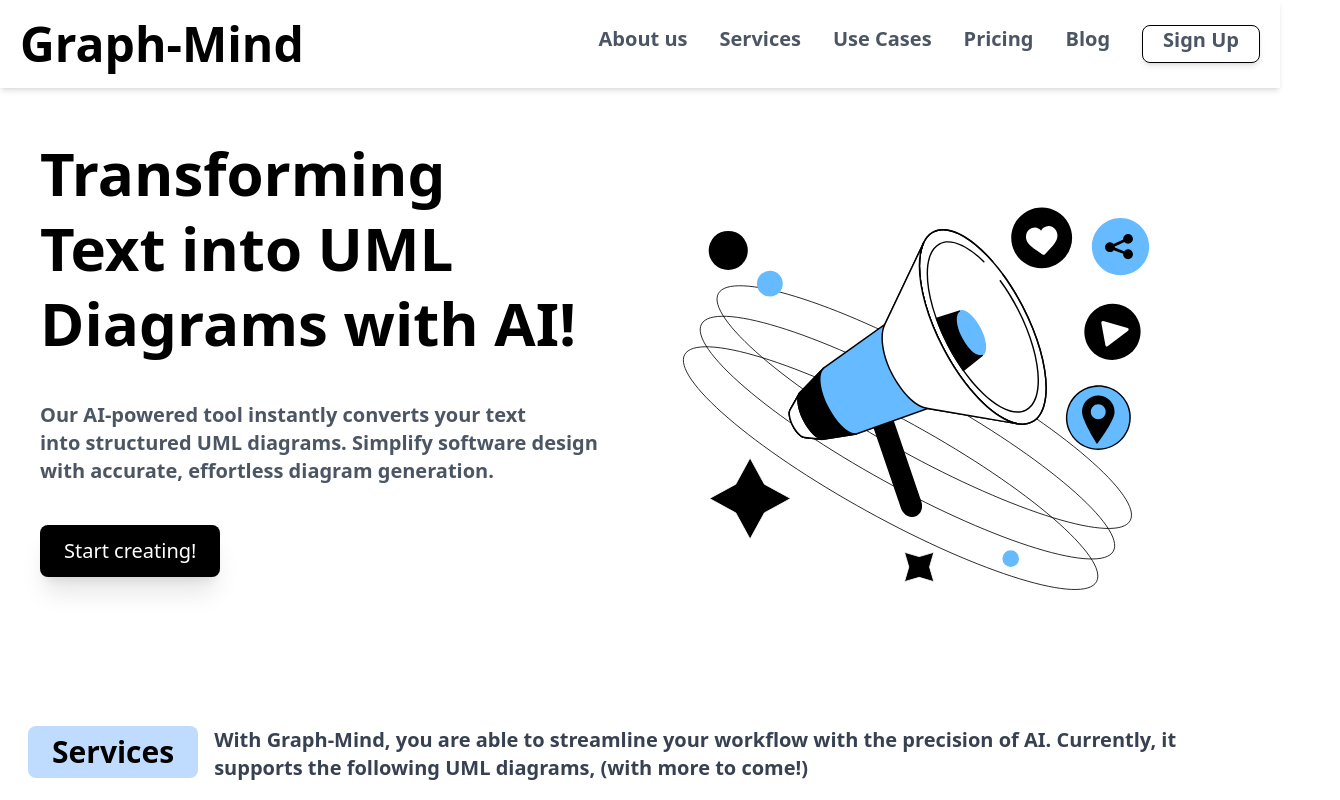
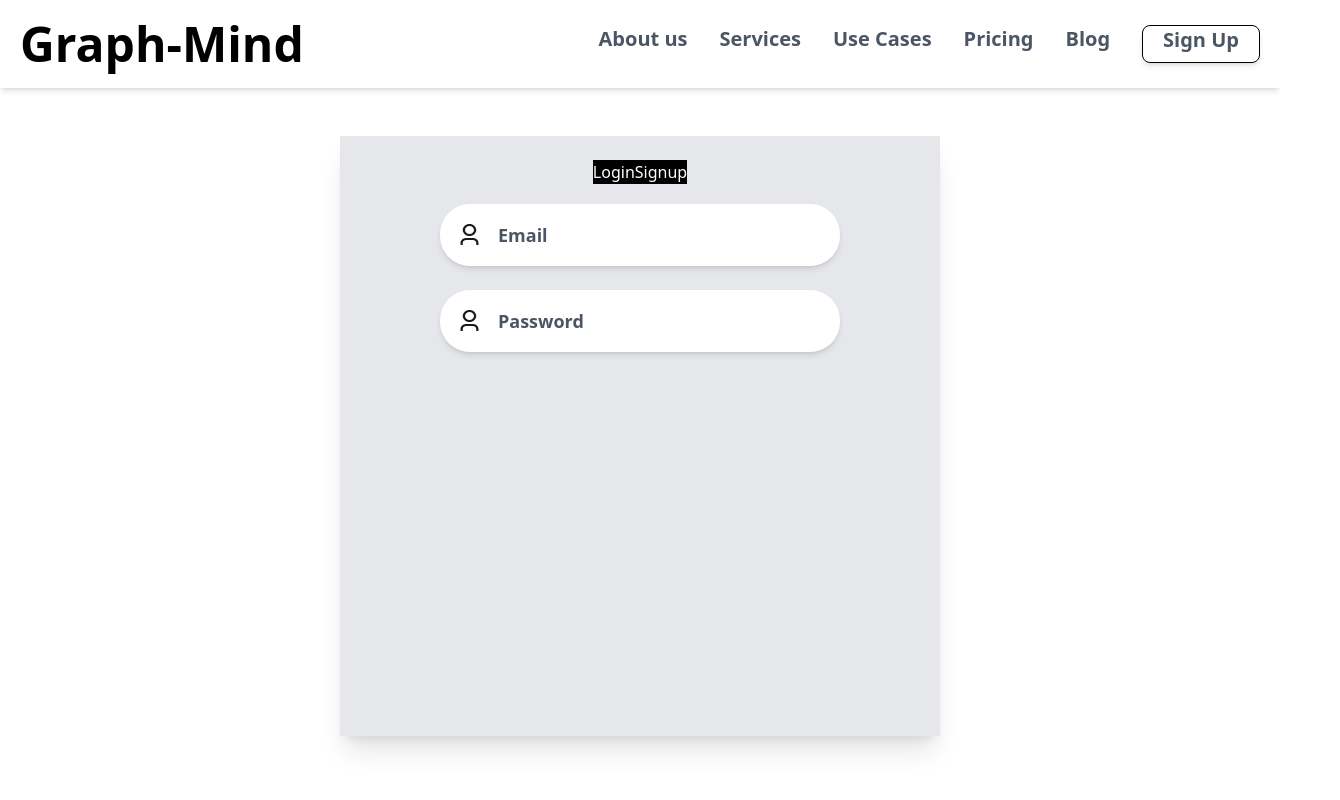
Before and after one commit to parthabnave/GraphMind, a React (Vite) app in the folder frontend/: page /login in a window 1280 px wide. Shown: the top 800 px of the page, 1340 px wide, since content can reach past the window. Built offline with nearby package versions, Linux system fonts and the light colour scheme.

Commit message:
Working on Login Page Started

```diff
--- /dev/null
+++ b/frontend/components/InputBox.jsx
@@ -0,0 +1,42 @@
+import { useState, useRef } from "react";
+
+function Box({ title, img }) {
+  const [focused, setFocused] = useState(false);
+  const inputRef = useRef(null);
+
+  const handleClick = () => {
+    setFocused(true);
+    inputRef.current.focus();
+  };
+
+  return (
+    <div
+      className="flex items-center p-4 rounded-3xl bg-white shadow-md cursor-text"
+      onClick={handleClick}
+      style={{ gap: "15px", width: "400px", borderRadius: "30px" }} // Extra border radius
+    >
+      {!focused && (
+        <>
+          <img src={img} alt="icon" className="w-6 h-6" />
+          <span className="font-bold text-lg text-gray-600">{title}</span>
+        </>
+      )}
+      <input
+        ref={inputRef}
+        type="text"
+        onBlur={(e) => e.target.value === "" && setFocused(false)}
+        className={`outline-none bg-transparent text-gray-600 ${
+          !focused && "hidden"
+        }`}
+        style={{
+          caretColor: "black",
+          fontSize: "20px",
+          caretWidth: "3px",
+          width: "100%",
+        }}
+      />
+    </div>
+  );
+}
+
+export default Box;
--- a/frontend/src/App.jsx
+++ b/frontend/src/App.jsx
@@ -1,10 +1,12 @@
 import { useState } from 'react'
 import './App.css'
 import Home from './home'
+import LoginBoard from './Login'
 
 function App() {
   return (
-    <Home/>
+    // <Home/>
+    <LoginBoard/>
   )
 }
 
--- /dev/null
+++ b/frontend/src/Login.jsx
@@ -0,0 +1,76 @@
+import Box from "../components/InputBox";
+import userIcon from "./assets/user_icon.svg"
+function LoginBoard()
+{
+    return(
+        <>
+        <Navbar/>
+        <br /><br />
+        <Card/>
+        </>
+    )
+}
+function Navbar()
+{
+    return(
+        <div className="flex justify-between items-center p-5 shadow-md">
+            <h1 className="text-5xl font-semibold">Graph-Mind</h1>
+            <div className="flex space-x-8 text-xl font-semibold text-gray-600">
+                <div><a href="#">About us</a></div>
+                <div><a href="#">Services</a></div>
+                <div><a href="#">Use Cases</a></div>
+                <div><a href="#">Pricing</a></div>
+                <div><a href="#">Blog</a></div>
+                <button className="border border-black px-5 pb-2 rounded-lg hover:bg-gray-50 shadow-md">Sign Up</button>
+            </div>
+
+        </div>
+    )
+}
+function InputBoard()
+{
+    return(
+        <div>
+            <Box title={"Email"} img={userIcon} />
+            <br />
+            <Box title={"Password"} img={userIcon} />
+            <br />
+        </div>
+    )
+}
+function OuterCard()
+{
+    return(
+        <div class>
+            <Card/>
+        </div>
+    )
+}
+
+function Card() {
+    return (
+        <div className="flex justify-center">
+            <div className="shadow-xl bg-gray-200 h-[600px]">
+                <br />
+                <div className="flex justify-center">
+                  <button className="bg-black text-white">Login</button>
+                  <button className="bg-black text-white">Signup</button>
+                </div>
+                <div className="flex justify-center w-[600px] h-[800px] pt-5">
+                  <InputBoard />
+                </div>
+            </div>
+        </div>
+    // <div className="">
+    //     <button>Login</button>
+    //     <button>Signup</button>
+    //   <div className="flex justify-center">
+    //     <div className="flex justify-center bg-black w-[600px] h-[800px] pt-5">
+    //       <InputBoard />
+    //     </div>
+    //   </div>
+    // </div>
+    );
+  }
+
+export default LoginBoard;
```
Also changed, not shown: frontend/src/assets/user_icon.svg (added).
